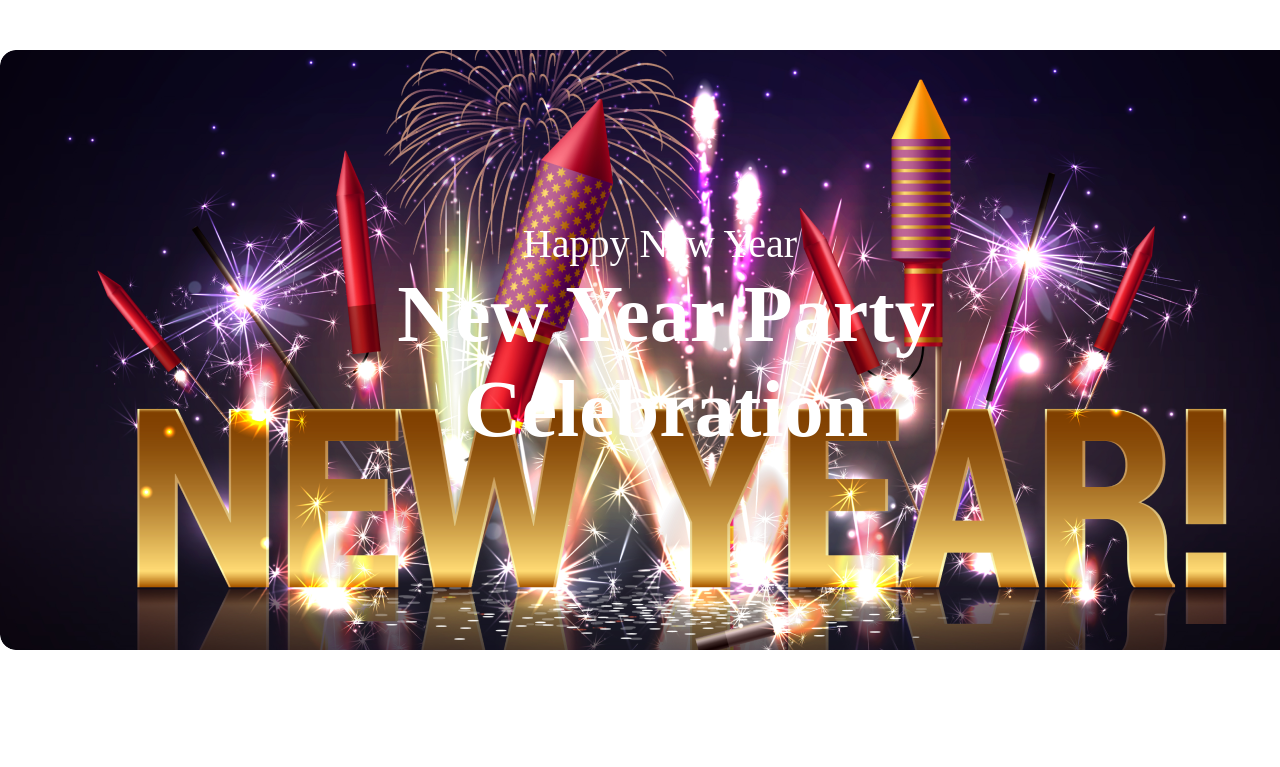
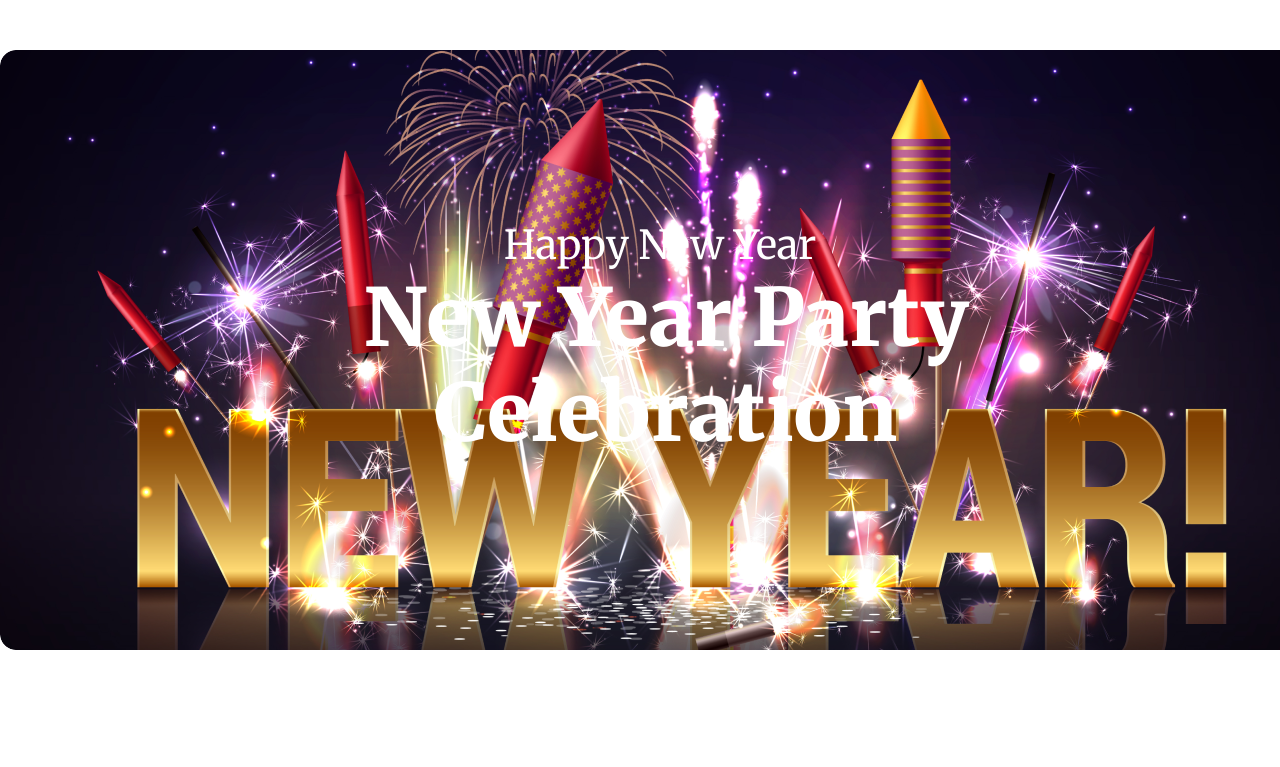
Before and after one commit to Mejbaul50/assignment1, a plain HTML site: page index.html in a window 1280 px wide. Shown: the top 767 px of the page. Drawn offline with Linux system fonts and the light colour scheme.

Commit message:
added font family link

```diff
--- a/index.html
+++ b/index.html
@@ -7,6 +7,9 @@
     <link rel="stylesheet" href="style.css">
     <link href="https://fonts.googleapis.com/css2?family=Inter:wght@100;200;300;400;500;600;700;800;900&display=swap"
     rel="stylesheet">
+    <link rel="preconnect" href="https://fonts.googleapis.com">
+<link rel="preconnect" href="https://fonts.gstatic.com" crossorigin>
+<link href="https://fonts.googleapis.com/css2?family=Merriweather:ital,wght@0,300;0,400;0,700;0,900;1,300;1,400;1,700;1,900&display=swap" rel="stylesheet">
 
 </head>
 <body>
```
